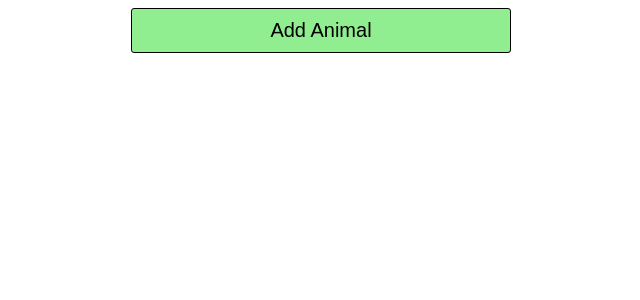
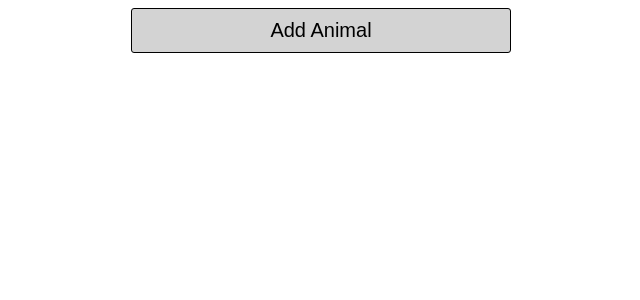
Before and after one commit to Court534/animals, a React (Create React App) app: page / in a window 1280 px wide. Shown: the top 300 px of the page, without its empty margins (319-959 px from the left). Built offline with nearby package versions, Linux system fonts and the light colour scheme.

Commit message:
Changed styling slightly

```diff
--- a/src/App.css
+++ b/src/App.css
@@ -5,7 +5,7 @@
 }
 
 button {
-  background-color: lightgreen;
+  background-color: lightgrey;
   border: 1px solid black;
   border-radius: 3px;
   font-size: 20px;
```
